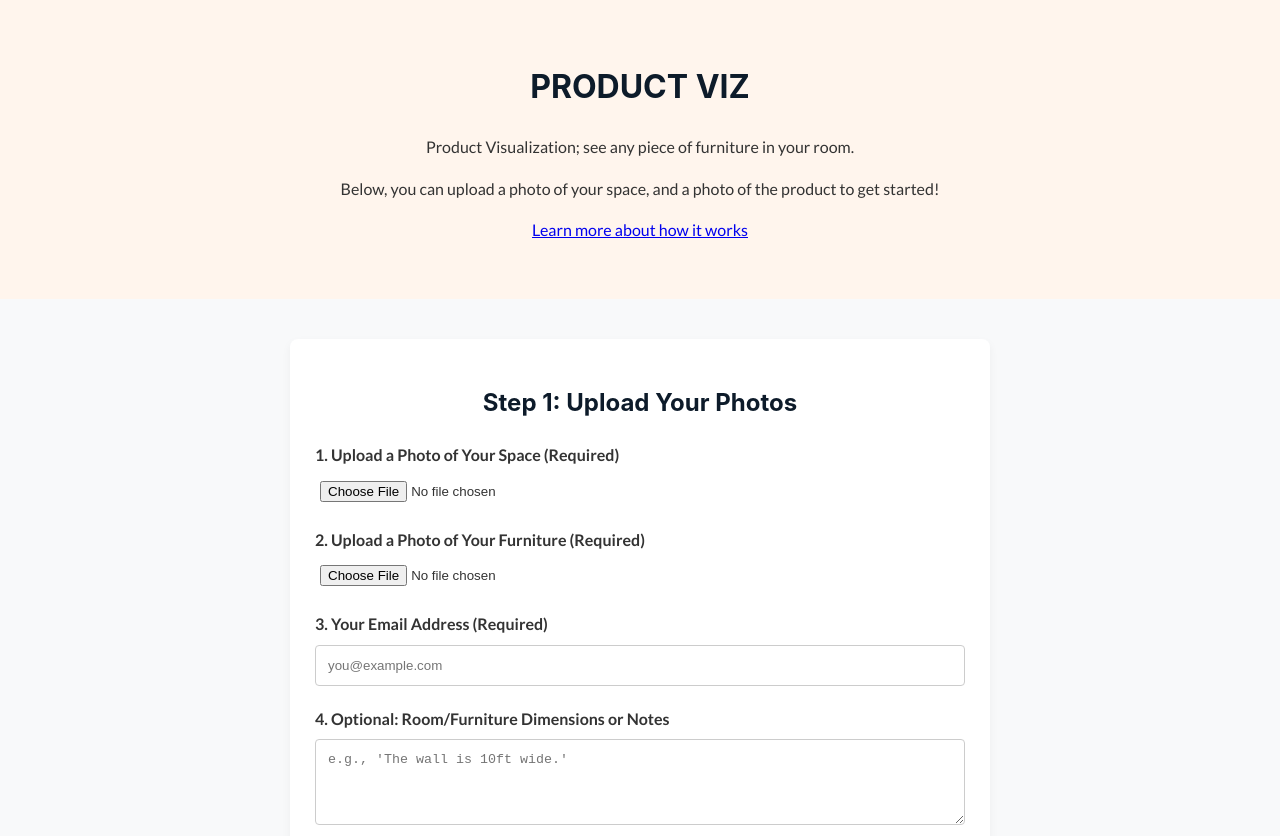
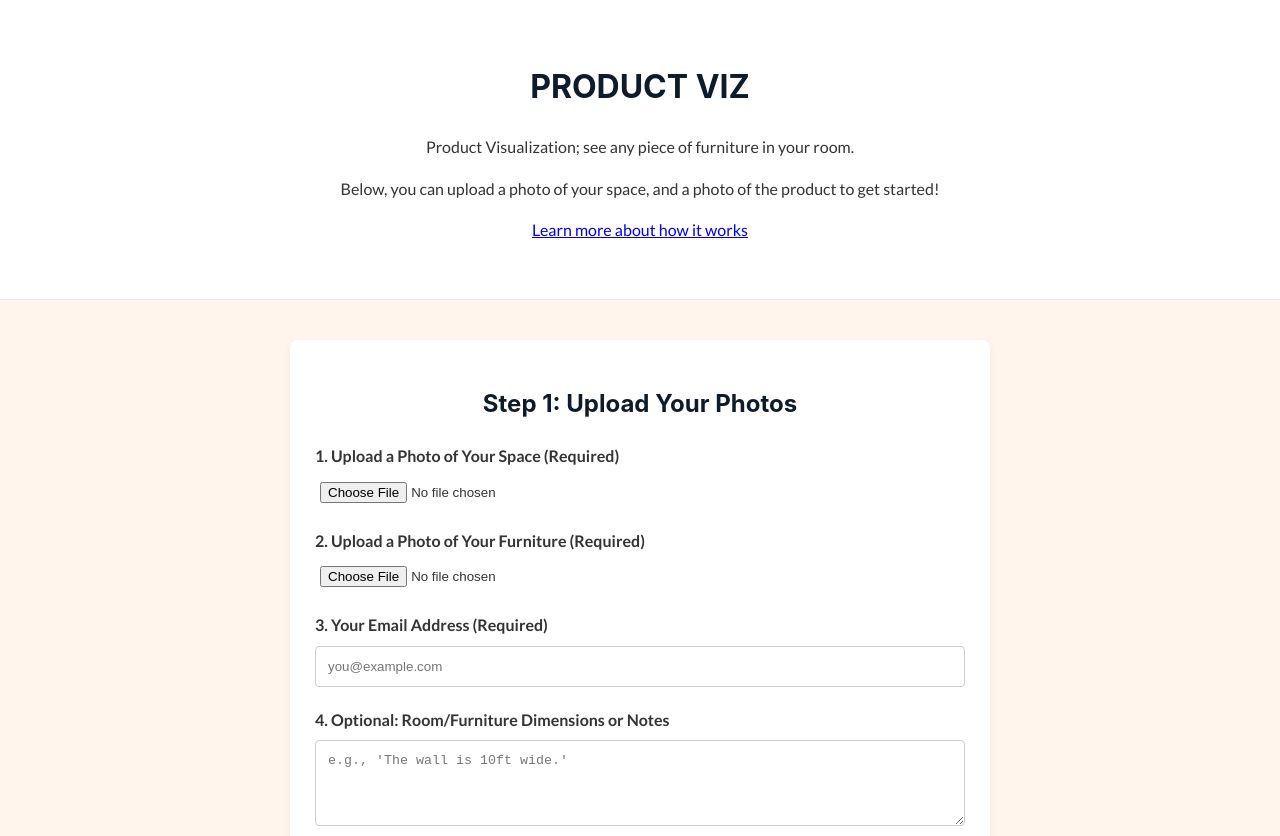
Before and after one commit to asdfjee/productviz, a plain HTML site: page index.html in a window 1280 px wide. Shown: the top 836 px of the page. Drawn offline with Linux system fonts and the light colour scheme.

Commit message:
Update style.css

```diff
--- a/style.css
+++ b/style.css
@@ -4,23 +4,26 @@
 /* General Body & Font Styles */
 body {
     font-family: 'Lato', sans-serif;
-    /* The body background is now a neutral off-white */
-    background-color: #f8f9fa;
+    /* --- COLOR SWAPPED HERE --- */
+    background-color: #fff5ed; /* The main background is now the warm color */
     color: #333;
     line-height: 1.6;
     margin: 0;
-    padding: 0; /* Removed padding to allow header to be full-width */
+    padding: 0;
 }
 
-/* --- NEW: Full-width Header Style --- */
+/* Full-width Header Style */
 header {
-    background-color: #fff5ed; /* The color you wanted for the header */
-    padding: 40px 20px; /* Vertical and horizontal padding */
+    /* --- COLOR SWAPPED HERE --- */
+    background-color: #ffffff; /* The header is now white */
+    padding: 40px 20px;
     text-align: center;
-    margin-bottom: 40px; /* Creates space between header and main content */
+    margin-bottom: 40px;
+    /* This adds a subtle line to separate the white header from the content */
+    border-bottom: 1px solid #e9ecef;
 }
 
-/* --- NEW: Style for the header's content wrapper --- */
+/* Style for the header's content wrapper */
 .header-content {
     max-width: 700px;
     margin: 0 auto;
@@ -29,8 +32,8 @@ header {
 /* Main content and footer are centered */
 main, footer {
     max-width: 700px;
-    margin: 0 auto 40px auto; /* Centered, with bottom margin */
-    padding: 0 20px; /* Padding for mobile screens */
+    margin: 0 auto 40px auto;
+    padding: 0 20px;
     text-align: center;
 }
 
```
